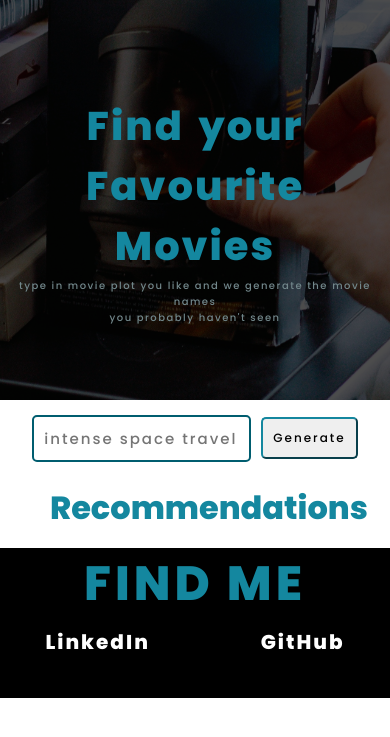
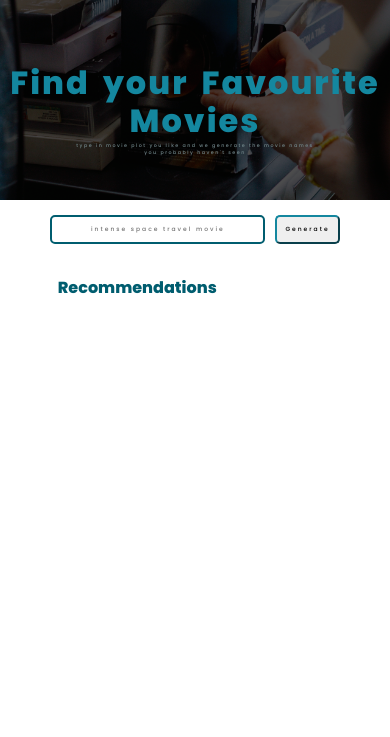
Before and after one commit to areddysathvik/movieRecommendaionWebApp, a Flask app: page / in a window 390 px wide. Shown: the top 737 px of the page. Run offline with Flask 2, Linux system fonts and the light colour scheme; some libraries are stand-ins or nearby versions.

Commit message:
css update commit

```diff
--- a/main.py
+++ b/main.py
@@ -7,14 +7,14 @@
 import re
 import json
 
-from sklearn.feature_extraction.text import CountVectorizer
+from sklearn.feature_extraction.text import CountVectorizer,TfidfVectorizer
 from sklearn.metrics.pairwise import cosine_similarity
 
 
 
 df = pd.read_csv("static\processed_data_movie.csv")
 lemmatizer = WordNetLemmatizer()
-tfidf = CountVectorizer()
+tfidf = TfidfVectorizer()
 vec = tfidf.fit_transform(df['short_summary'])
 vec = pd.DataFrame(vec.toarray())
 
--- a/static/CSS/style.css
+++ b/static/CSS/style.css
@@ -128,4 +128,95 @@
 
 a:hover {
   color: #005d6f;
+}
+
+@media only screen and (max-width: 600px) {
+  .poster {
+    position: relative;
+  }
+  .poster img {
+    -o-object-fit: cover;
+       object-fit: cover;
+    width: 100%;
+    height: 200px;
+    filter: brightness(0.3);
+    margin: auto;
+  }
+  .intro {
+    position: absolute;
+    top: 13%;
+    left: 50%;
+    transform: translate(-50%, -50%);
+    width: 100%;
+    text-align: center;
+    padding: 20px 0px;
+  }
+  .intro h1 {
+    text-align: center;
+    line-height: 120%;
+    font-size: 2rem;
+    letter-spacing: 2px;
+    word-spacing: 5px;
+  }
+  .intro p {
+    font-weight: 400;
+    text-align: center;
+    color: #72878b;
+    letter-spacing: 1.5px;
+    font-size: 0.3rem;
+    margin-top: 0.5%;
+  }
+  .response {
+    margin-left: 2%;
+    margin-top: 8%;
+  }
+  .response h1 {
+    font-weight: 700;
+    color: #005d6f;
+    font-size: 1rem;
+  }
+  .input_text {
+    display: flex;
+    justify-content: center;
+    align-items: center;
+    margin-top: 2%;
+  }
+  .input_text input {
+    text-align: center;
+    width: 50%;
+    color: #000000;
+    font-size: 6px;
+    border: 2px solid #005d6f;
+    padding: 8px;
+    letter-spacing: 2px;
+    border-radius: 5px;
+    background-color: rgba(240, 248, 255, 0);
+  }
+  .input_text input:value {
+    color: grey;
+  }
+  .input_text input:focus {
+    outline: none;
+  }
+  .input_text input:hover {
+    border: 2px solid #005d6f;
+    border-color: #005d6f;
+  }
+  .input_text button {
+    display: block;
+    margin-left: 10px;
+    padding: 8px;
+    color: black;
+    font-size: 6px;
+    letter-spacing: 2px;
+    border-radius: 5px;
+    border-color: #14879f;
+    transition: background-color 0.2s ease-in-out;
+  }
+  .input_text button:hover {
+    background-color: #005d6f;
+  }
+  footer {
+    display: none;
+  }
 }/*# sourceMappingURL=style.css.map */
--- a/static/CSS/style.scss
+++ b/static/CSS/style.scss
@@ -153,3 +153,109 @@
 a:hover {
 	color: #005d6f;
 }
+
+
+@media only screen and (max-width:600px) {
+    .poster{
+        position: relative;
+        // background-color: #000000;
+        img{
+            object-fit: cover;
+            width: 100%;
+            height: 200px;
+            filter: brightness(0.3);
+            margin: auto;
+        }
+    }
+
+
+    .intro{
+        position: absolute;
+        top: 13%;
+        // background-color: rgba($color: #00000000, $alpha: 0);
+        left: 50%;
+        transform:translate(-50%,-50%);
+        width: 100%;
+        text-align: center;
+        padding: 20px 0px;
+        h1{
+            text-align: center;
+            line-height: 120%;
+            font-size: 2rem;
+            // margin-top: 3%;
+            letter-spacing: 2px;
+            word-spacing: 5px;
+        }
+        p{
+            font-weight: 400;
+            text-align: center;
+            color: #72878b;
+            letter-spacing: 1.5px;
+            font-size: 0.3rem;
+            margin-top: 0.5%;
+        }
+    }
+
+    .response{
+        margin-left: 2%;
+        margin-top: 8%;
+        h1{
+            font-weight: 700;
+            color: #005d6f;
+            // letter-spacing: 2px;
+            font-size: 1rem;
+        }
+    }
+
+
+
+.input_text{
+    display: flex;
+    justify-content: center;
+    align-items:center ;
+    margin-top: 2%;
+    input{
+
+        text-align: center;
+        width: 50%;
+        color: #000000;
+        // height: 40px;
+        font-size: 6px;
+        border: 2px solid #005d6f;
+        padding: 8px;
+        letter-spacing: 2px;
+        border-radius: 5px;
+        background-color: rgba(240, 248, 255, 0);
+        &:value{
+            color:grey;
+        }
+        &:focus{
+            outline: none;
+        }
+
+        &:hover{
+            border: 2px solid #005d6f;
+            border-color: #005d6f;
+        }
+    }
+    button{
+        display: block;
+        margin-left: 10px;
+        padding: 8px;
+        color: black;
+        font-size: 6px;
+        letter-spacing: 2px;
+        border-radius: 5px;
+        border-color: #14879f;
+        transition: background-color 0.2s ease-in-out;
+
+    &:hover{
+       background-color: #005d6f;
+         }
+    }
+}
+
+footer {
+    display: none;
+}
+}
```
Also changed, not shown: 1 other file.
